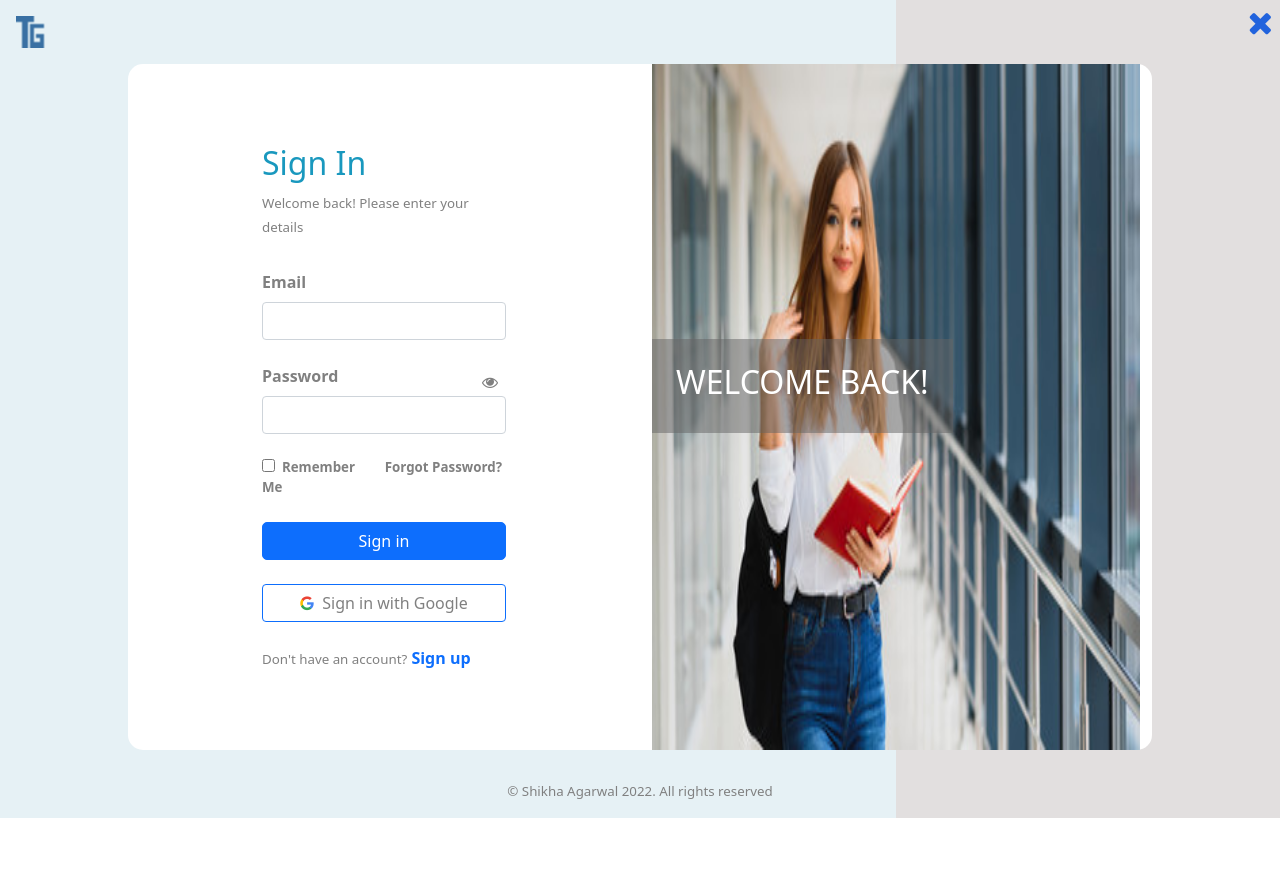
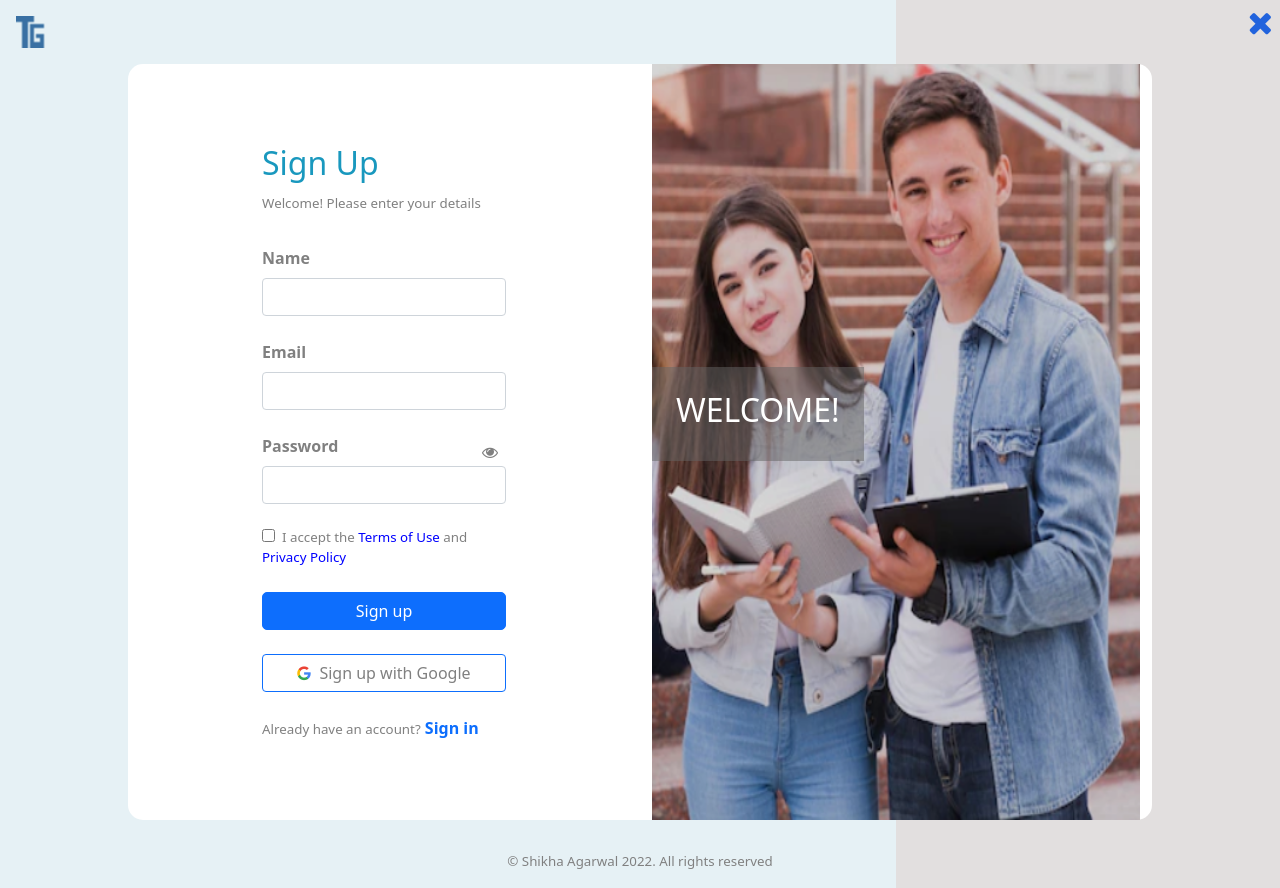
Before and after one commit to Shikha-agarwal/Educational-Site, a plain HTML site: page login.html in a window 1280 px wide. Before the commit the page ends 818 px from the top, so only its background shows below. Drawn offline with nearby package versions, Linux system fonts and the light colour scheme.

Commit message:
modified

```diff
--- a/index.js
+++ b/index.js
@@ -2,9 +2,20 @@ jQuery(document).ready(function(){
     $('.navbar-collapse').on('click',function(){
         $('.navbar-collapse').collapse('hide');})
 
-    $('#pass-status').click(function(){
-            var passInput = $('#passType');
-            var passStatus = $('#pass-status');
+    const loginForm = $('#login-form');
+    const createAccForm = $("#createAccount-form");
+    $('#linkcreateAccount').click(function(){
+        loginForm.addClass("form-hidden");
+        createAccForm.removeClass("form-hidden");
+    })
+    $('#linklogin').click(function(){
+        loginForm.removeClass("form-hidden");
+        createAccForm.addClass("form-hidden");
+    })
+
+    $('.pass-status').click(function(){
+        var passInput = $('.passType');
+        var passStatus = $('.pass-status');
         if(passInput.attr('type')=='password'){
             passInput.attr("type",'text');
             passStatus.removeClass('fa fa-eye');
@@ -18,7 +29,5 @@ jQuery(document).ready(function(){
         }
     })
 
-    $('.signin-button').click(function(){
-        $('form h2').text("Sign Up");
-    })
+    $('.firstDiv').addClass("top-padding");
 });
--- a/login.html
+++ b/login.html
@@ -27,18 +27,18 @@
     <a href="./index.html"><i class="fa fa-times fa-2x cross-icon"></i></a>
     <div class="row maincontainer">
             <div class="col container-1">
-                <form action="" method="post" enctype="text/plain">
+                <form action="" method="post" enctype="text/plain" class="form-hidden" id="login-form">
                     <h2 style="color:rgb(25, 152, 190);">Sign In</h2>
                     <span style="color:gray;font-size: smaller; font-weight: normal; text-align: center;">Welcome back! Please enter your details</span>
 
-                    <div class="mb-4 input-container1">
+                    <div class="mb-4 input-container1 firstDiv">
                         <label for="inputEmail" class="form-label">Email</label>
                         <input type="email" class="form-control" id="inputEmail" required>
                     </div>
                     <div class="mb-4 input-container2">
                         <label for="passType" class="form-label">Password</label>
-                        <input type="password" class="form-control pass" id="passType" required>
-                        <i class="fa fa-eye" id="pass-status"></i>
+                        <input type="password" class="form-control pass passType" required>
+                        <i class="fa fa-eye pass-status"></i>
                     </div>
                     <div class="row">
                         <div class="col container3">
@@ -54,13 +54,41 @@
                     <div class="mb-4">
                         <button type="submit" class="btn btn-outline-primary loginGoogle-button"><i class="fa fa-google"></i> &nbsp;Sign in with Google</button>
                     </div>
-                    <span style="font-weight: normal;font-size: smaller;">Don't have an account?</span><a href="#"> Sign up</a>
+                    <span style="font-weight: normal;font-size: smaller;">Don't have an account?</span><a href="#" id="linkcreateAccount"> Sign up</a>
+                </form>
+                <form action="" method="post" enctype="text/plain" id="createAccount-form">
+                    <h2 style="color:rgb(25, 152, 190);">Sign Up</h2>
+                    <span style="color:gray;font-size: smaller; font-weight: normal; text-align: center;">Welcome! Please enter your details</span>
+
+                    <div class="mb-4 input-container0 firstDiv">
+                        <label for="inputName" class="form-label">Name</label>
+                        <input type="text" class="form-control" id="inputName" required>
+                    </div>
+                    <div class="mb-4 input-container1">
+                        <label for="inputEmail" class="form-label">Email</label>
+                        <input type="email" class="form-control" id="inputEmail" required>
+                    </div>
+                    <div class="mb-4 input-container2">
+                        <label for="passType" class="form-label">Password</label>
+                        <input type="password" class="form-control pass passType" required>
+                        <i class="fa fa-eye pass-status"></i>
+                    </div>
+                    <div class="mb-4" style="font-weight: normal;  font-size: smaller;">
+                        <label><input id="termsCondition" name="TermsAndCondition" value="TermsAndCondition" type="checkbox" required /> &nbsp;I accept the <span style="color:blue;">Terms of Use</span> and <span style="color:blue;">Privacy Policy</span></label>
+                    </div>
+                    <div class="mb-4">
+                        <button type="submit" class="btn btn-primary login-button">Sign up</button>
+                    </div>
+                    <div class="mb-4">
+                        <button type="submit" class="btn btn-outline-primary loginGoogle-button"><i class="fa fa-google"></i> &nbsp;Sign up with Google</button>
+                    </div>
+                    <span style="font-weight: normal;font-size: smaller;">Already have an account?</span><a href="#" id="linklogin"> Sign in</a>
                 </form>
         </div>
         <div class="col container-2">
-            <img class="cont2image" src="./images/loginCont2.jpg" alt="image">
+            <img class="cont2image" src="./images/formImage.png" alt="image">
             <div class="cont2text">
-                <h2>WELCOME BACK!</h2>
+                <h2>WELCOME!</h2>
             </div>
         </div>
     </div>
--- a/styles.css
+++ b/styles.css
@@ -315,7 +315,7 @@ form{
   width:50%;
   margin:auto;
 }
-.input-container1 {
+.top-padding {
   padding-top: 2rem;
 }
 .input-container2{
@@ -372,6 +372,7 @@ a{
 .cont2image{
  width: 100%;
  height: 100%;
+ filter: brightness(87%);
 }
 .cont2text{
   position: absolute;
@@ -387,6 +388,10 @@ a{
   font-weight: normal;
   padding-top:2rem;
 }
+
+.form-hidden{
+  display: none;
+}
 @media (max-width:900px){
     .container-2{
       display: none;
```
Also changed, not shown: index.html (+3 -3 lines), images/formImage.png (added), images/loginCont2.jpg (deleted). Lines whose indentation alone changed are shown as unchanged.
